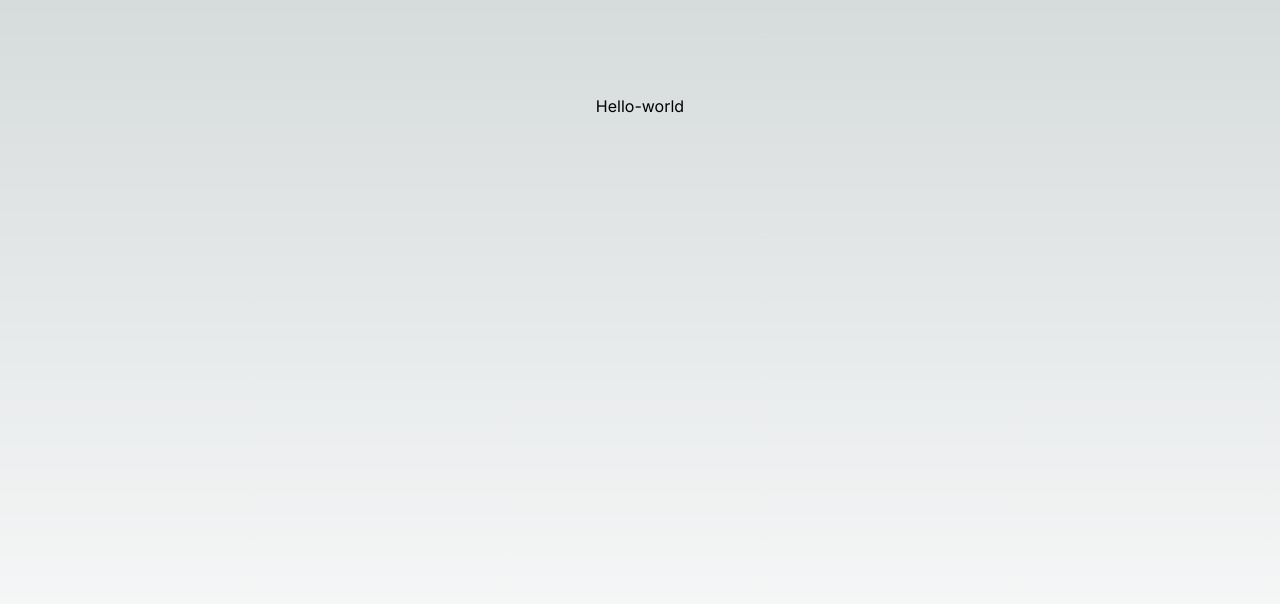
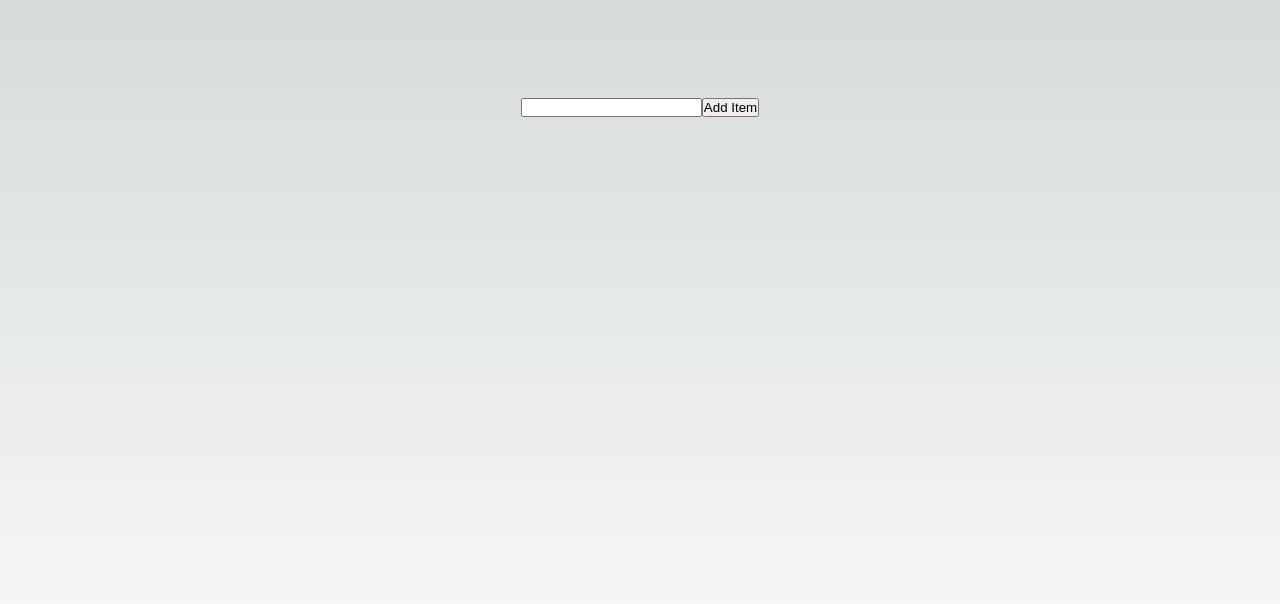
Before and after one commit to cuxoy/grocery-list, a Next.js app: page / in a window 1280 px wide. Shown: the top 604 px of the page. Built offline with nearby package versions, Linux system fonts and the light colour scheme.

Commit message:
toolkit added

```diff
--- a/package.json
+++ b/package.json
@@ -9,8 +9,11 @@
     "lint": "next lint"
   },
   "dependencies": {
+    "@reduxjs/toolkit": "^2.2.1",
+    "next": "14.1.0",
     "react": "^18",
     "react-dom": "^18",
-    "next": "14.1.0"
+    "react-redux": "^9.1.0",
+    "uuid": "^9.0.1"
   }
 }
--- /dev/null
+++ b/src/app/components/GroceryList.js
@@ -0,0 +1,54 @@
+"use client";
+import React, { useState } from "react";
+import { useSelector, useDispatch } from "react-redux";
+import { addItem, toggleIsBought, deleteItem } from "@/redux/slice";
+
+const GroceryList = () => {
+  const [text, setText] = useState("");
+  const items = useSelector((state) => state.groceryList);
+  const dispatch = useDispatch();
+
+  const handleInputChange = (e) => {
+    setText(e.target.value);
+  };
+
+  const handleAddItem = () => {
+    if (text) {
+      dispatch(addItem(text));
+      setText("");
+    }
+  };
+
+  const handleToggleIsBought = (id) => {
+    dispatch(toggleIsBought(id));
+  };
+
+  const handleDeleteItem = (id) => {
+    dispatch(deleteItem(id));
+  };
+
+  return (
+    <div>
+      <input type="text" value={text} onChange={handleInputChange} />
+      <button onClick={handleAddItem}> Add Item </button>
+      <ul>
+        {items.map((item) => (
+          <li
+            key={item.id}
+            style={{
+              textDecoration: item.isBought ? "line-through" : "none",
+            }}
+          >
+            {item.text}
+            <button onClick={() => handleToggleIsBought(item.id)}>
+              {item.isBought ? "Mark Incomplete" : "Mark Complete"}
+            </button>
+            <button onClick={() => handleDeleteItem(item.id)}> Delete </button>
+          </li>
+        ))}
+      </ul>
+    </div>
+  );
+};
+
+export default GroceryList;
--- a/src/app/layout.js
+++ b/src/app/layout.js
@@ -1,5 +1,6 @@
 import { Inter } from "next/font/google";
 import "./globals.css";
+import { ReduxProvider } from "@/redux/provider";
 
 const inter = Inter({ subsets: ["latin"] });
 
@@ -11,7 +12,9 @@ export const metadata = {
 export default function RootLayout({ children }) {
   return (
     <html lang="en">
-      <body className={inter.className}>{children}</body>
+      <body className={inter.className}>
+        <ReduxProvider>{children}</ReduxProvider>
+      </body>
     </html>
   );
 }
--- a/src/app/page.js
+++ b/src/app/page.js
@@ -1,10 +1,11 @@
 import Image from "next/image";
 import styles from "./page.module.css";
+import GroceryList from "./components/GroceryList";
 
 export default function Home() {
   return (
     <main className={styles.main}>
-      <div className="">Hello-world</div>
+      <GroceryList />
     </main>
   );
 }
--- /dev/null
+++ b/src/redux/provider.js
@@ -0,0 +1,8 @@
+"use client";
+
+import { store } from "./store";
+import { Provider } from "react-redux";
+
+export function ReduxProvider({ children }) {
+  return <Provider store={store}>{children}</Provider>;
+}
--- /dev/null
+++ b/src/redux/slice.js
@@ -0,0 +1,31 @@
+import { createSlice } from "@reduxjs/toolkit";
+import { v4 } from "uuid";
+
+const grocerySlice = createSlice({
+  name: "groceryList",
+  initialState: [],
+  reducers: {
+    addItem: (state, action) => {
+      const newItem = {
+        id: v4(),
+        text: action.payload,
+        isBought: false,
+      };
+      state.push(newItem);
+    },
+    toggleIsBought: (state, action) => {
+      const groceryItem = state.find((item) => item.id === action.payload);
+      if (groceryItem) {
+        groceryItem.isBought = !groceryItem.isBought;
+      }
+    },
+    deleteItem: (state, action) => {
+      const index = state.findIndex((item) => item.id === action.payload);
+      if (index !== -1) {
+        state.splice(index, 1);
+      }
+    },
+  },
+});
+export const { addItem, toggleIsBought, deleteItem } = grocerySlice.actions;
+export default grocerySlice.reducer;
--- /dev/null
+++ b/src/redux/store.js
@@ -0,0 +1,6 @@
+import { configureStore } from "@reduxjs/toolkit";
+import grocerySlice from "./slice";
+
+export const store = configureStore({
+  reducer: { groceryList: grocerySlice },
+});
```
Also changed, not shown: 1 other file (tests, documents, lock files or other folders).
